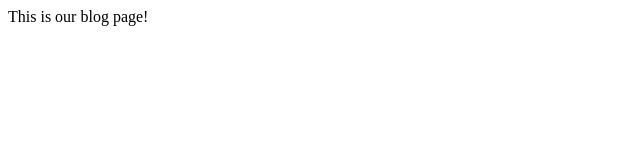
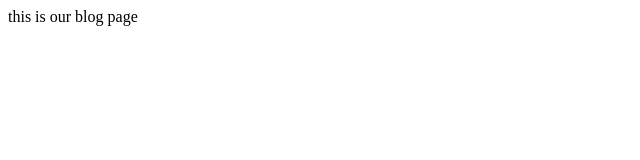
Before and after one commit to Dragontalker/gatsby-tutorial-v2, a Gatsby site: page /blog in a window 1280 px wide. Shown: the full height of the page, 0-640 px from the left. Built offline with nearby package versions, Linux system fonts and the light colour scheme; Gatsby itself is replaced by a stand-in of ours.

Commit message:
Re-created the blog component using rafec.

```diff
--- a/src/pages/blog.js
+++ b/src/pages/blog.js
@@ -1,11 +1,11 @@
-import React from 'react';
+import React from 'react'
 
-const Blog = () => {
+const blog = () => {
     return (
         <div>
-            This is our blog page!
+            this is our blog page
         </div>
     )
-};
+}
 
-export default Blog;
+export default blog
--- a/src/pages/products.js
+++ b/src/pages/products.js
@@ -1,6 +1,6 @@
-import React from 'react';
+import React from 'react'
 
-const Products = () => {
+const products = () => {
     return (
         <div>
             This is our products page!
@@ -8,4 +8,4 @@
     )
 }
 
-export default Products;
+export default products
```
